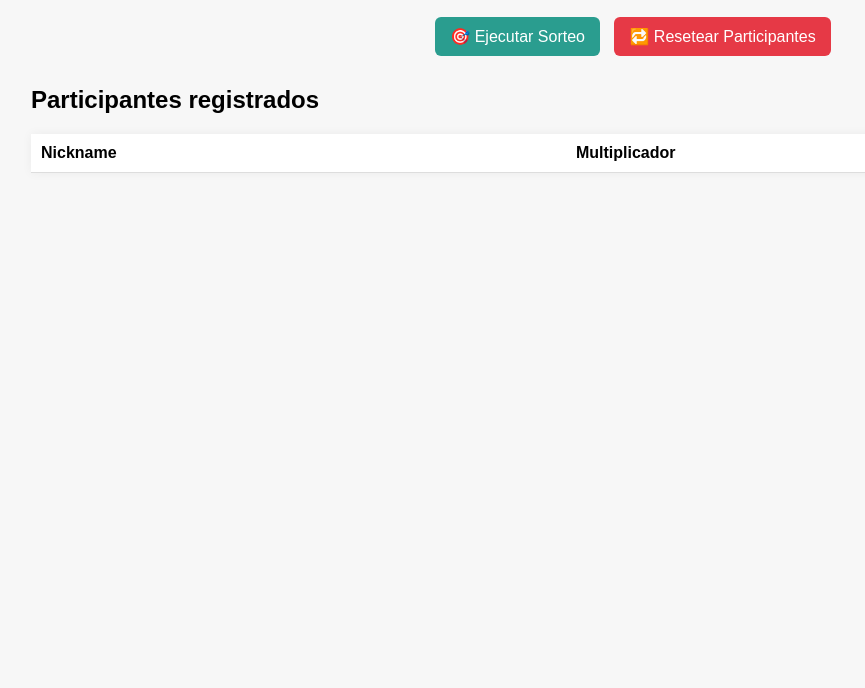
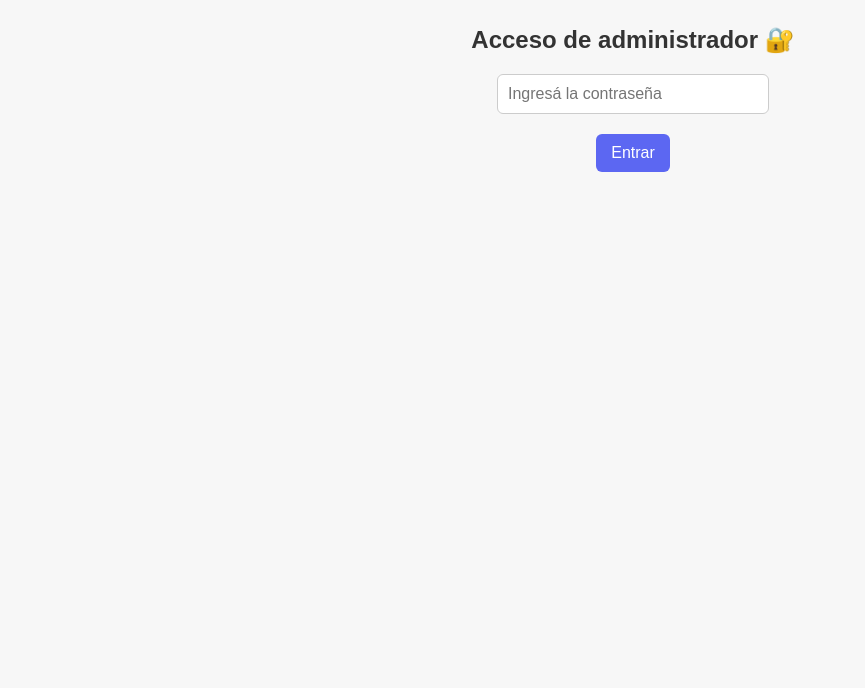
Before and after one commit to Matias989/sorteo-api, a website: page public/admin.html in a window 1280 px wide. Shown: the part 112-800 px from the top of the page, without its empty margins (7-872 px from the left). Drawn offline with Linux system fonts and the light colour scheme; no server answers.

Commit message:
Se agrega una pass para que solo el dueño de la pass pueda ver el panel de sorteo

```diff
--- a/public/admin.html
+++ b/public/admin.html
@@ -11,7 +11,7 @@
       padding: 30px;
     }
 
-    h1 {
+    h1, h2 {
       text-align: center;
       color: #333;
     }
@@ -46,9 +46,43 @@
       margin-top: 15px;
       font-weight: bold;
     }
+
+    #auth {
+      text-align: center;
+      margin-top: 100px;
+    }
+
+    #auth input {
+      padding: 10px;
+      font-size: 16px;
+      margin-bottom: 10px;
+      border-radius: 6px;
+      border: 1px solid #ccc;
+      width: 250px;
+    }
+
+    #auth button {
+      background: #5c67f2;
+      color: white;
+    }
+
+    #auth-msg {
+      margin-top: 10px;
+    }
   </style>
 </head>
 <body>
+  <!-- 🔐 Autenticación simple -->
+  <div id="auth">
+    <h2>Acceso de administrador 🔐</h2>
+    <input type="password" id="password" placeholder="Ingresá la contraseña" />
+    <br>
+    <button onclick="validarAcceso()">Entrar</button>
+    <p id="auth-msg"></p>
+  </div>
+
+  <!-- 🎛️ Panel oculto hasta validar -->
+  <div id="admin-panel" style="display: none;">
     <h1>Panel de Administrador 🎛️</h1>
 
     <div style="text-align:center;">
@@ -70,8 +104,25 @@
         <!-- Participantes se insertarán acá -->
       </tbody>
     </table>
+  </div>
 
   <script>
+    const CONTRASEÑA_ADMIN = "lekasecreta"; // Cambiala acá si querés otra clave
+
+    function validarAcceso() {
+      const input = document.getElementById("password").value.trim();
+      const msg = document.getElementById("auth-msg");
+
+      if (input === CONTRASEÑA_ADMIN) {
+        document.getElementById("auth").style.display = "none";
+        document.getElementById("admin-panel").style.display = "block";
+        cargarParticipantes(); // sólo si accedió
+      } else {
+        msg.textContent = "❌ Contraseña incorrecta.";
+        msg.style.color = "#e63946";
+      }
+    }
+
     async function cargarParticipantes() {
       const res = await fetch('/api/participants');
       const participantes = await res.json();
@@ -79,10 +130,7 @@
       tbody.innerHTML = "";
 
       participantes.forEach(p => {
-        const row = `<tr>
-          <td>${p.nickname}</td>
-          <td>${p.multiplier}</td>
-        </tr>`;
+        const row = `<tr><td>${p.nickname}</td><td>${p.multiplier}</td></tr>`;
         tbody.innerHTML += row;
       });
     }
@@ -93,12 +141,10 @@
       try {
         const res = await fetch("/api/draw", { method: "POST" });
         const data = await res.json();
-        if (res.ok) {
-          status.textContent = `🎉 Ganador: ${data.ganador}`;
-        } else {
-          status.textContent = `❌ Error: ${data.message}`;
-        }
-        await cargarParticipantes(); // Actualiza tabla
+        status.textContent = res.ok
+          ? `🎉 Ganador: ${data.ganador}`
+          : `❌ Error: ${data.message}`;
+        await cargarParticipantes();
       } catch (err) {
         status.textContent = "❌ Error al ejecutar sorteo.";
       }
@@ -111,14 +157,11 @@
         const res = await fetch("/api/reset-draw", { method: "POST" });
         const data = await res.json();
         status.textContent = data.message;
-        await cargarParticipantes(); // Actualiza tabla
+        await cargarParticipantes();
       } catch (err) {
         status.textContent = "❌ Error al resetear participantes.";
       }
     }
-
-    // Carga inicial
-    cargarParticipantes();
   </script>
 </body>
 </html>
```
Lines whose indentation alone changed are shown as unchanged.
